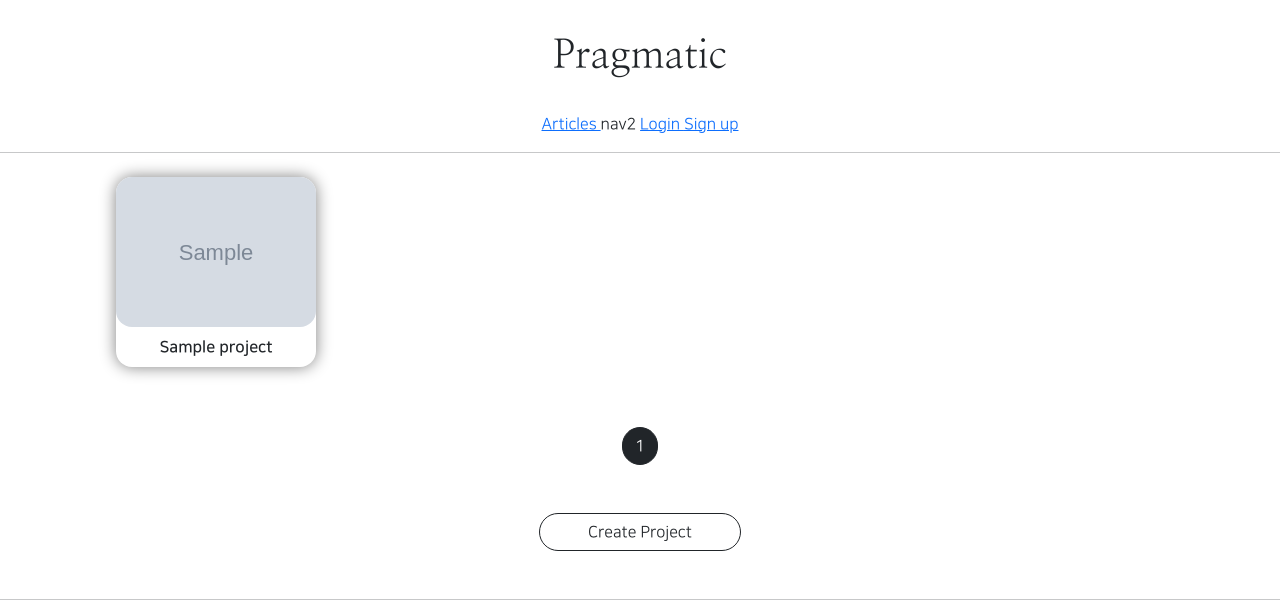
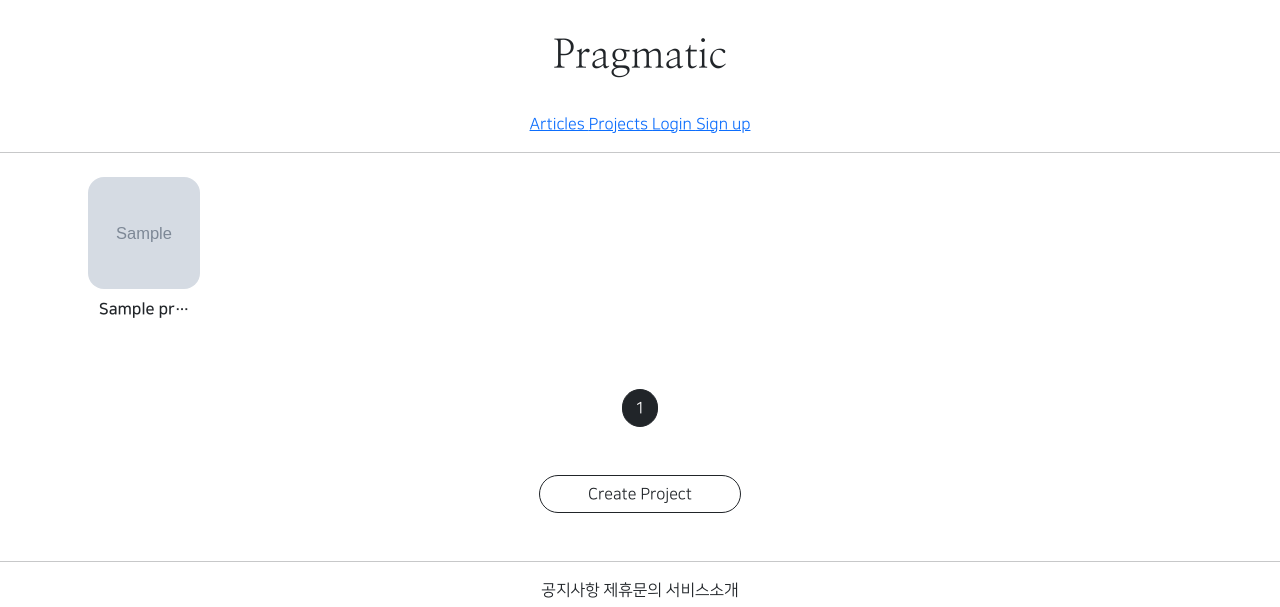
Before and after one commit to plumteri/trial_2, a Django app: template projectapp/templates/projectapp/list.html in a window 1280 px wide. Shown: the top 607 px of the page. Run offline with Django 3.2, Linux system fonts and the light colour scheme; the template is opened without the code that fills it: most values are stand-ins (such as "Sample title", 1, 10 or a date in 2020); grey boxes marked "Sample" are stand-in pictures; some libraries are stand-ins or nearby versions.

Commit message:
8/18 2class commit3_trial2

```diff
--- a/projectapp/templates/projectapp/list.html
+++ b/projectapp/templates/projectapp/list.html
@@ -10,18 +10,17 @@
         }
 
         .container div {
-          width: 45%;
-            max-width: 200px;
           display: flex;
           justify-content: center;
           align-items: center;
           border-radius: 1rem;
             flex-direction: column;
-            box-shadow: 0 0 1rem gray;
         }
 
         .container img {
-            width: 100%;
+            width: 7rem;
+            height: 7rem;
+            object-fit: cover;
             border-radius: 1rem;
         }
     </style>
@@ -35,7 +34,7 @@
                 <a href="{% url 'projectapp:detail' pk=project.pk %}">
                     <img src="{{ project.image.url }}" alt="">
                 </a>
-                <span class="my-2 NNS_B">{{ project.name }}</span>
+                <span class="my-2 NNS_B">{{ project.name | truncatechars:10 }}</span>
             </div>
 
         {% endfor %}
--- a/templates/header.html
+++ b/templates/header.html
@@ -9,7 +9,11 @@
                 Articles
             </a>
         </span>
-        <span>nav2</span>
+        <span>
+            <a href="{% url 'projectapp:list' %}">
+                Projects
+            </a>
+        </span>
 
         {% if not user.is_authenticated %}
 
```
